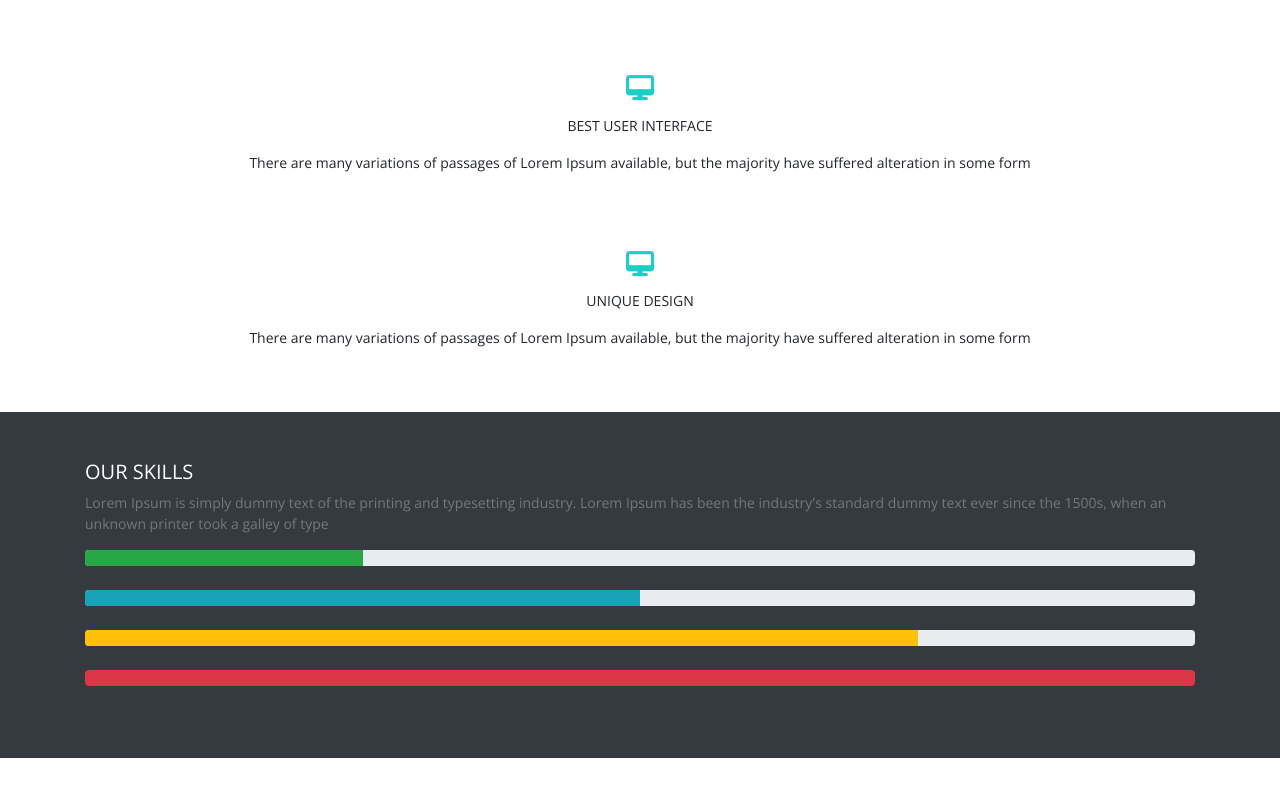
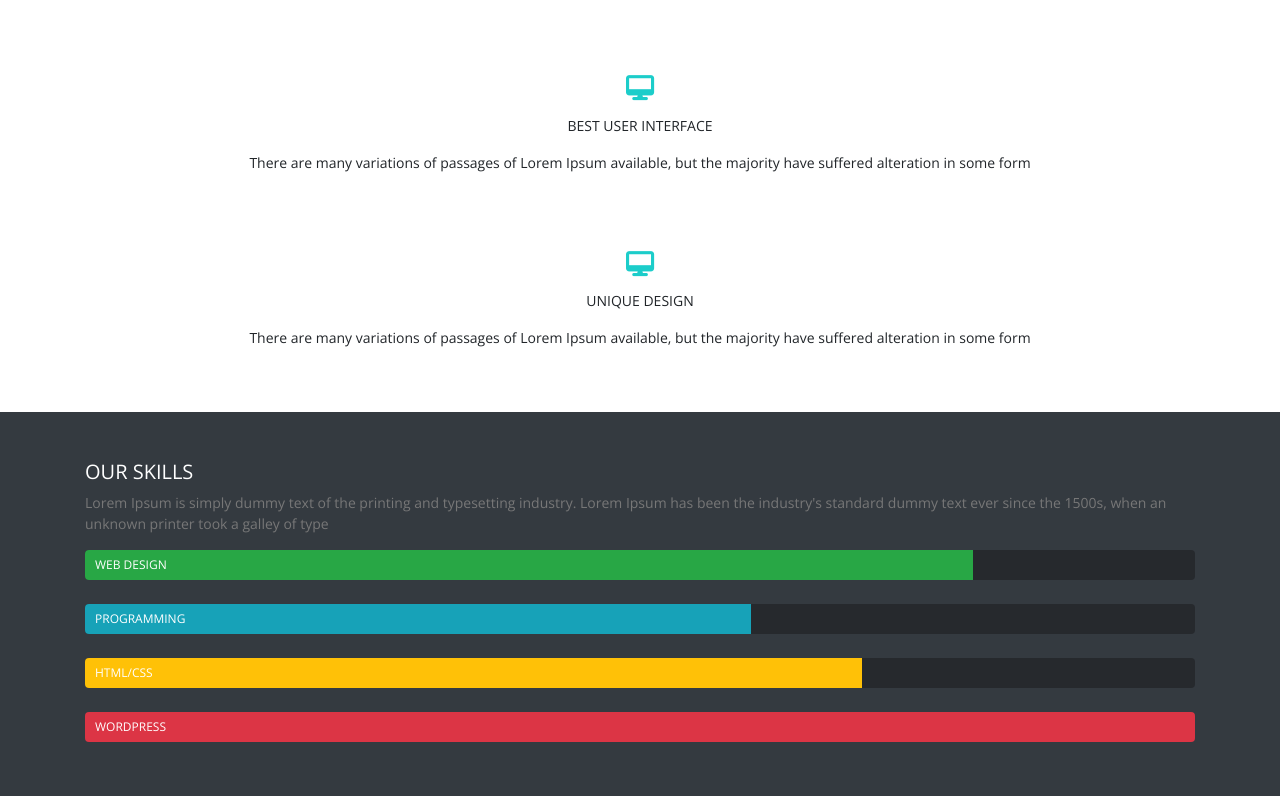
Before and after one commit to TomasCybas/Final_Project, a website: page pages/index.html in a window 1280 px wide. Shown: the part 986-1782 px from the top of the page. Before the commit the page ends 1744 px from the top, so only its background shows below. Drawn offline with nearby package versions, Linux system fonts and the light colour scheme.

Commit message:
Added placeholder text for progress bar

```diff
--- a/pages/index.html
+++ b/pages/index.html
@@ -194,24 +194,35 @@
             </div>
             <div class="col-12">
                 <div class="progress">
-                    <div class="progress-bar bg-success" role="progressbar" style="width: 25%" aria-valuenow="25"
-                         aria-valuemin="0" aria-valuemax="100"></div>
+                    <div class="progress-bar bg-success" role="progressbar" style="width: 80%" aria-valuenow="80"
+                         aria-valuemin="0" aria-valuemax="100">
+                        <span>WEB DESIGN</span>
+
+                    </div>
                 </div>
                 <br>
                 <div class="progress">
-                    <div class="progress-bar bg-info" role="progressbar" style="width: 50%" aria-valuenow="50" aria-valuemin="0"
-                         aria-valuemax="100"></div>
+                    <div class="progress-bar bg-info" role="progressbar" style="width: 60%" aria-valuenow="60"
+                         aria-valuemin="0" aria-valuemax="100">
+                        <span>PROGRAMMING</span>
+                    </div>
                 </div>
                 <br>
                 <div class="progress">
-                    <div class="progress-bar bg-warning" role="progressbar" style="width: 75%" aria-valuenow="75"
-                         aria-valuemin="0" aria-valuemax="100"></div>
+                    <div class="progress-bar bg-warning" role="progressbar" style="width: 70%" aria-valuenow="70"
+                         aria-valuemin="0" aria-valuemax="100">
+                        <span>HTML/CSS</span>
+
+                    </div>
                 </div>
                 <br>
 
                 <div class="progress">
                     <div class="progress-bar bg-danger" role="progressbar" style="width: 100%" aria-valuenow="100"
-                         aria-valuemin="0" aria-valuemax="100"></div>
+                         aria-valuemin="0" aria-valuemax="100">
+                        <span>WORDPRESS</span>
+
+                    </div>
                 </div>
                 <br>
 
--- a/scss/main.scss
+++ b/scss/main.scss
@@ -132,6 +132,15 @@ body {
   font-size: 25px;
 }
 
+.progress {
+  background-color: #26292d;
+  height: 30px;
+  .progress-bar {
+    text-align: left;
+    padding-left: 10px;
+  }
+}
+
 
 @include media-breakpoint-up(xs) {
   .navbar-brand {
```
Also changed, not shown: css/main.css.
